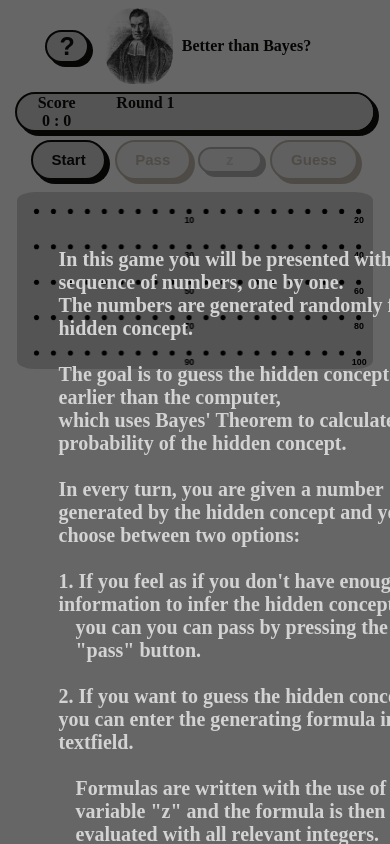
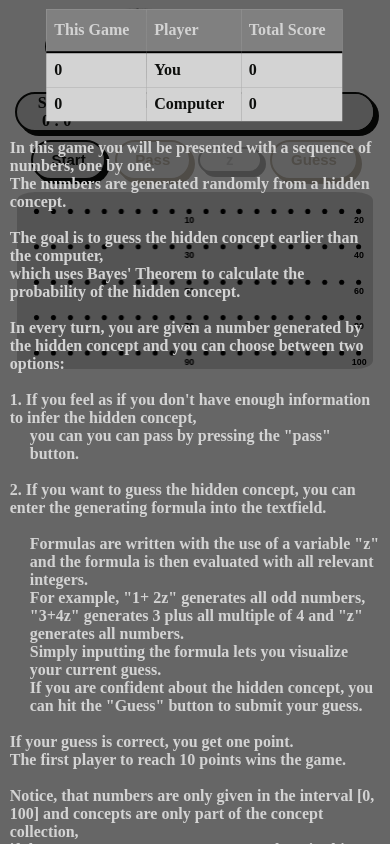
Before and after one commit to fabian-kruse/btb, a plain HTML site: page src/index.html in a window 390 px wide. Drawn offline with Linux system fonts and the light colour scheme.

Commit message:
added table to overlay + mobile fit

```diff
--- a/src/index.html
+++ b/src/index.html
@@ -18,12 +18,36 @@
 
         <div class="overlay" onclick="turnOverlayOff()">
             <div class="overlay-content-container">
-                <span class="overlay-content">
+
+                <div class="overlay-table">
+
+                    <table class="score_table">
+                        <tr>
+                            <th>This Game</th>
+                            <th>Player</th>
+                            <th>Total Score</th>
+                        </tr>
+                        <tr>
+                            <td><span class="table_cell player_score">0</span></td>
+                            <td><span class="table_cell">You</span></td>
+                            <td><span class="table_cell player_score">0</span></td>
+                        </tr>
+                        <tr>
+                            <td><span class="table_cell computer_score">0</span></td>
+                            <td><span class="table_cell">Computer</span></td>
+                            <td><span class="table_cell computer_score">0</span></td>
+                        </tr>
+                    </table>
+
+                </div>
+
+                <div class="overlay-text-container">
+                    <span class="overlay-text">
                         In this game you will be presented with a sequence of numbers, one by one.
                         The numbers are generated randomly from a hidden concept.
                     </span>
 
-                <span class="overlay-content">
+                    <span class="overlay-text">
                         The goal is to guess the hidden concept earlier than the computer,
                         which uses Bayes' Theorem to calculate the probability of the hidden concept.
 
@@ -31,21 +55,21 @@
                     </span>
 
 
-                <span class="overlay-content">
+                    <span class="overlay-text">
                         1. If you feel as if you don't have enough information to infer the hidden concept,
                     </span>
-                <span class="overlay-content indented-text">you can you can pass by pressing the "pass" button.
+                    <span class="overlay-text indented-text">you can you can pass by pressing the "pass" button.
                     </span>
-                <span class = "overlay-content">
+                    <span class = "overlay-text">
                         2. If you want to guess the hidden concept, you can enter the generating formula into the textfield.
                     </span>
-                <span class="overlay-content indented-text">
+                    <span class="overlay-text indented-text">
                         Formulas are written with the use of a variable "z" and the formula is then evaluated with all relevant integers.
                         For example, "1+ 2z" generates all odd numbers, "3+4z" generates 3 plus all multiple of 4  and "z" generates all numbers.
                         Simply inputting the formula lets you visualize your current guess.
                         If you are confident about the hidden concept, you can hit the "Guess" button to submit your guess.
                     </span>
-                <span class="overlay-content">
+                    <span class="overlay-text">
                         If your guess is correct, you get one point.
                         The first player to reach 10 points wins the game.
 
@@ -55,8 +79,11 @@
                         Enjoy!
 
                     </span>
+                </div>
+
 
             </div>
+
         </div>
 
         <div class="upper_container">
--- a/src/styles.css
+++ b/src/styles.css
@@ -10,6 +10,7 @@
     display: flex;
     align-items: center;
     justify-content: center;
+    overflow: auto;
     position: fixed;
     width: 100%;
     height: 100%;
@@ -23,15 +24,49 @@
   }
 
   .overlay-content-container {
-    transform: translate(0, 20%);
-
-    display: flex;
-    flex-direction: column;
+    transform: translate(0, 1%);
+    display: grid;
+    grid-template-rows: auto;
   }
 
-  .overlay-content {
-    transform: translate(15%, 0);
-    font-size: 20px;
+  .overlay-table {
+    width: 95%;
+    transform: translate(2.5%,0);
+  }
+
+  .score_table {
+    border-collapse: collapse;
+    width: 80%;
+    margin: 0 auto;
+  }
+
+    .score_table td, .score_table th {
+        padding: 8px;
+    }
+
+    .score_table th {
+        padding-top: 12px;
+        padding-bottom: 12px;
+        text-align: left;
+        border-bottom: 2px solid black;
+        background-color: grey;
+        color: lightgray;
+    }
+
+    .score_table tr {
+        background-color: lightgrey;
+    }
+
+    .score_table tr:hover {
+        background-color: #ddd;
+    }
+
+  .overlay-text-container {
+    margin: 0% 2.5%;
+  }
+
+  .overlay-text {
+    font-size: 16px;
     color: var(--main_background);
     white-space: pre-line;
     user-select: none;
@@ -314,6 +349,14 @@ span {
     #help {
         font-size: 35px;
     }
+
+    .score_table {
+    width: 60%;
+    }
+
+    .overlay-text {
+    font-size: 20px;
+    }
 }
 
 @media screen and (min-width: 1024px){
@@ -337,6 +380,14 @@ span {
 
     .img_container {
         width: 12vh;
+    }
+
+    .score_table {
+        width: 40%;
+      }
+
+    .overlay-text-container {
+        margin: 0% 4%;
     }
 }
 
@@ -368,4 +419,19 @@ span {
     .center_bar {
         width: 50%;
     }
+    .overlay-content-container {
+        transform: translate(0, 1.5%);
+    }
+
+    .score_table {
+        width: 35%;
+    }
+
+    .overlay-text {
+        font-size: 23px;
+    }
+
+    .overlay-text-container {
+        margin: 0% 5%;
+    }
 }
```
Lines whose indentation alone changed are shown as unchanged.
